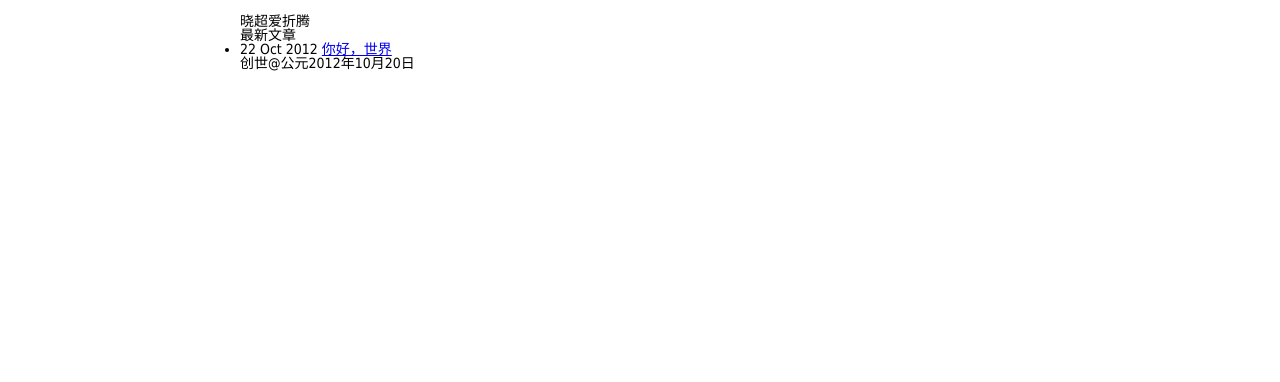
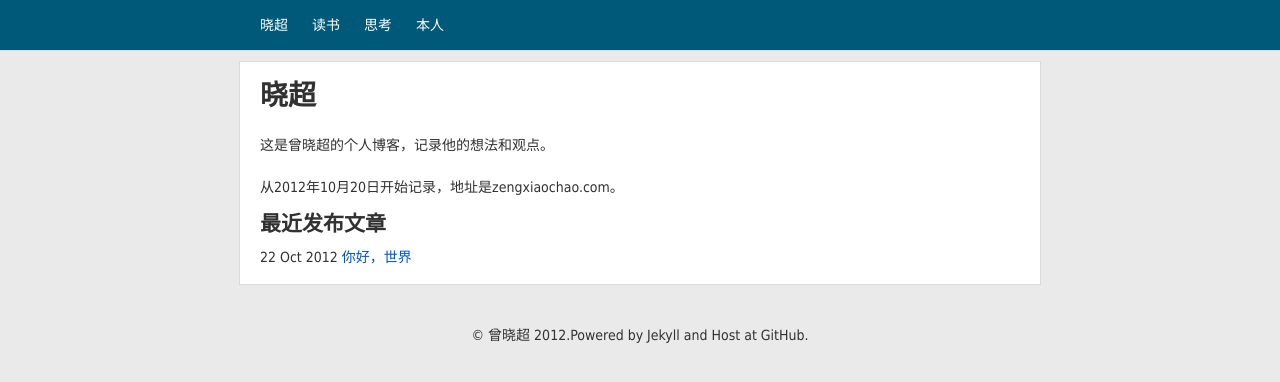
Before and after one commit to talentsnail/zengxiaochao.github.com, a Jekyll site: the page built from index.html, in a window 1280 px wide. Shown: the top 382 px of the page. Built offline with Jekyll 4.4.1, drawn with Linux system fonts in a browser that asks for light colours; Markdown is read by kramdown in place of the engine named in the settings.

Commit message:
模板ONE

```diff
--- a/_layouts/default.html
+++ b/_layouts/default.html
@@ -2,10 +2,6 @@
 <html>
 <head>
 	<meta http-equiv="content-type" content="text/html; charset=utf-8" />
-	<style type="text/css">
-	*{margin: 0px;padding: 0px;font: 14px/1 Tahoma, Helvetica, Arial, "\5b8b\4f53", sans-serif;}
-	.mid{width: 800px;margin: 0 auto;}
-	</style>
 	<title>{{ page.title }}</title>
 </head>
 <body>
--- /dev/null
+++ b/_layouts/one.html
@@ -0,0 +1,27 @@
+<!DOCTYPE HTML>
+<html>
+<head>
+	<meta http-equiv="content-type" content="text/html; charset=utf-8" />
+	<style type="text/css">
+	*{margin: 0px;padding: 0px;}
+	html,body{font: 14px/1 Tahoma, Helvetica, Arial, "\5b8b\4f53", sans-serif;background: #EAEAEA;color: #313131;}
+	h1{color: #313131;padding-left: 20px;padding-top: 20px;}
+	h2{padding: 20px 0 10px 0;}
+	li{list-style-type: none;margin-top: 5px;}
+	p{padding-top: 2em;}
+
+	#header{height: 50px;background: #005979;border-bottom: 1px solid #DBDBDB;}
+	#header a{text-decoration: none;line-height: 50px;color: #FFF;padding-left: 20px;}
+
+	.mid{width: 800px;margin: 0 auto;}
+	.main{background: #FFF;border: 1px solid #DBDBDB;margin-top: 10px;}
+	.about{padding: 0 20px 20px 20px;}
+	.title a{text-decoration: none;color: #0052D0;}
+	.footer{height: 100px;line-height: 100px;text-align: center;}
+	</style>
+	<title>{{ page.title }}</title>
+</head>
+<body>
+{{ content }}
+</body>
+</html>
--- a/_posts/2012-10-22-first.html
+++ b/_posts/2012-10-22-first.html
@@ -1,5 +1,5 @@
 ---
-layout: default
+layout: one
 title: 你好，世界
 ---
 <h2>{{ page.title }}</h2>
--- a/index.html
+++ b/index.html
@@ -1,20 +1,29 @@
 ---
-layout: default
-title: 晓超爱折腾
+layout: one
+title: 晓超
 ---
-<div id="header" class="mid">
+
+<div id="header">
+	<div class="mid">
+		<a href="">晓超</a>
+		<a href="">读书</a>
+		<a href="">思考</a>
+		<a href="">本人</a>
+	</div>
+</div>
+<div class="mid main">
 	<h1>{{ page.title }}</h1>
+	<div class="about">
+		<p>这是曾晓超的个人博客，记录他的想法和观点。</p>
+		<p>从2012年10月20日开始记录，地址是zengxiaochao.com。</p>
+		<h2>最近发布文章</h2>
+		<ul class="title">
+			{% for post in site.posts %}
+			<li>{{ post.date | date_to_string }} <a href="{{ site.baseurl }}{{ post.url }}">{{ post.title }}</a></li>
+			{% endfor %}
+		</ul>
+	</div>
 </div>
-
-<div id="main" class="mid">
-	<p>最新文章</p>
-	<ul>
-		{% for post in site.posts %}
-		<li>{{ post.date | date_to_string }} <a href="{{ site.baseurl }}{{ post.url }}">{{ post.title }}</a></li>
-		{% endfor %}
-	</ul>
+<div class="mid footer">
+	&copy; 曾晓超 2012.Powered by Jekyll and Host at GitHub.
 </div>
-
-<div id="footer" class="mid">
-	创世@公元2012年10月20日
-</div>
```
Also changed, not shown: 1 other file.
